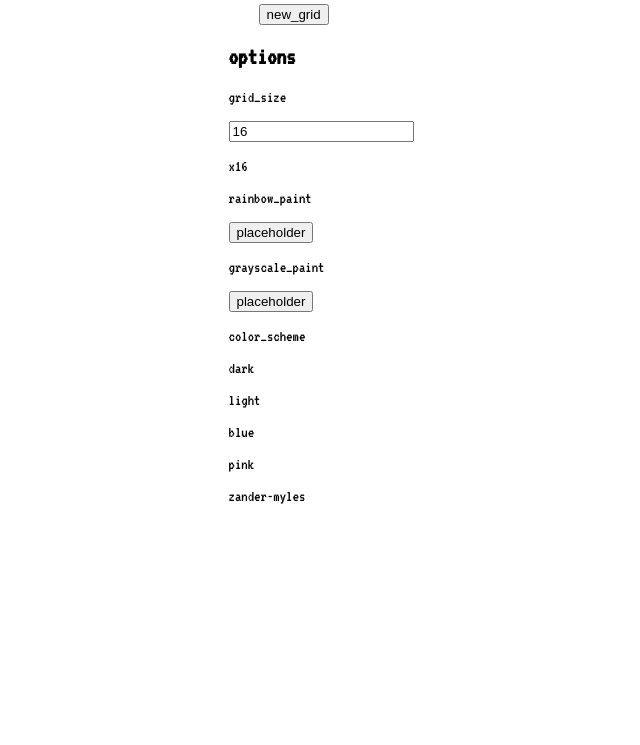
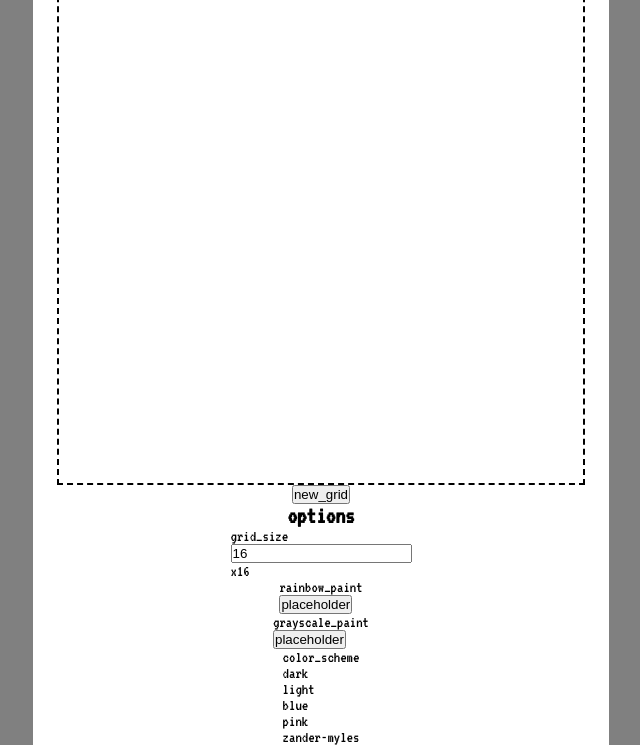
Before and after one commit to zander-myles/pixel-painter, a plain HTML site: page index.html in a window 1280 px wide. Shown: the part 68-813 px from the top of the page, without its empty margins (319-959 px from the left). Drawn offline with Linux system fonts and the light colour scheme.

Commit message:
Made main div white, body gray, colors are temporary

```diff
--- a/css/styles.css
+++ b/css/styles.css
@@ -1,9 +1,42 @@
 html {
     font-family: 'VT323', monospace;
+}
+
+* {
+    margin: 0;
+    padding: 0;
+}
+
+body {
+    background-color: gray;
+    display: flex;
+    justify-content: center;
 }
 
 .main {
     display: flex;
     flex-direction: column;
     align-items: center;
+    background-color: white;
+    width: 45vw;
 }
+
+.paint-page {
+    display: flex;
+    flex-direction: column;
+    align-items: center;
+}
+
+.grid {
+    display: flex;
+    flex-wrap: wrap;
+    width: 41vw;
+    height: 41vw;
+    border: 2px dashed black;
+}
+
+.options-page {
+    display: flex;
+    flex-direction: column;
+    align-items: center;
+}
```
